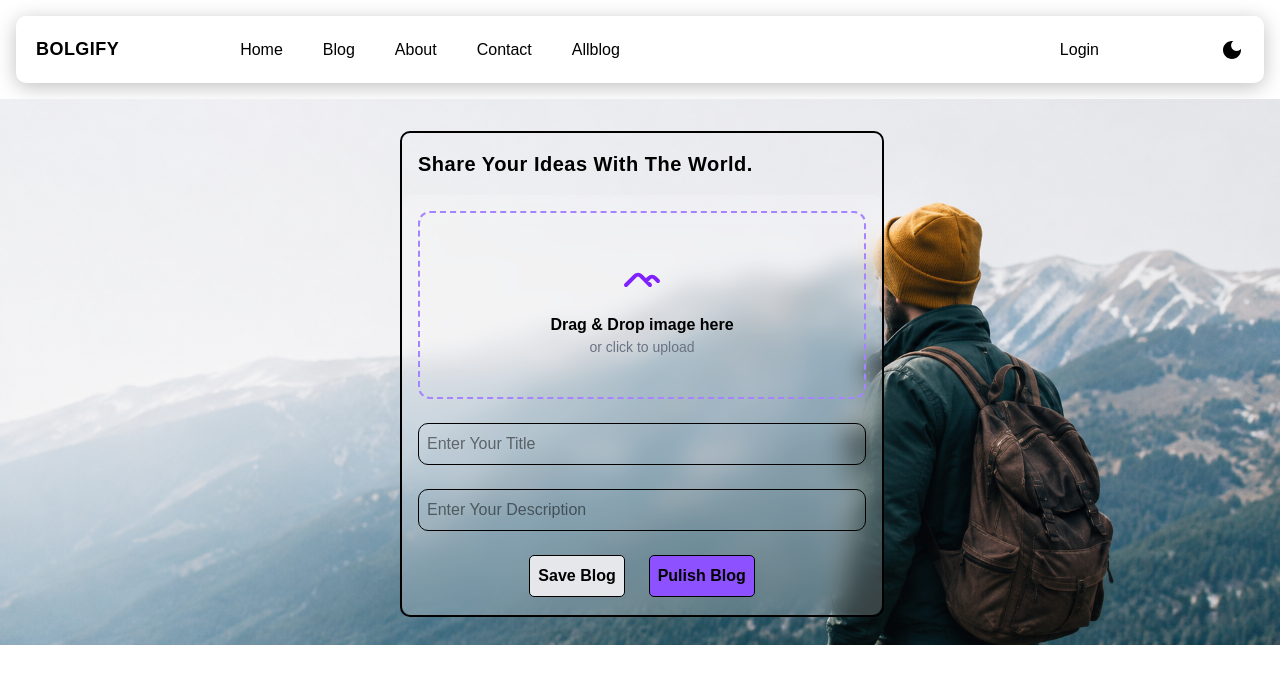
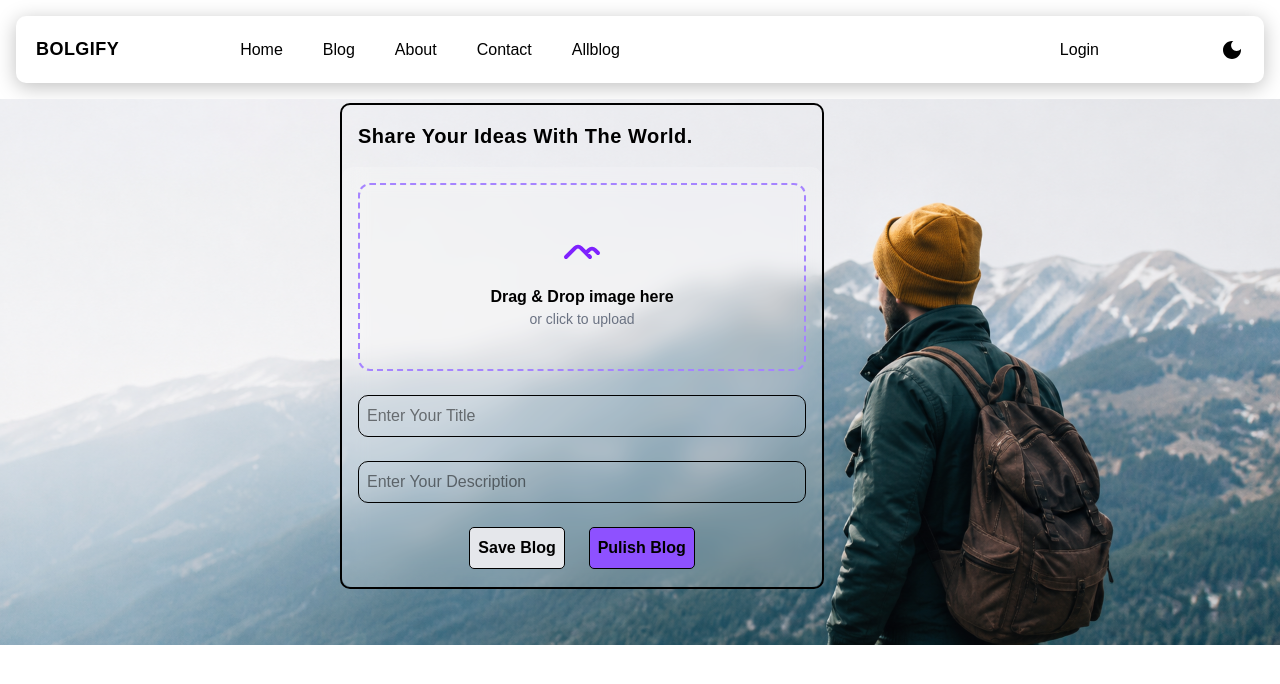
Before and after one commit to rahulrat-hub/blogify, a React app in the folder frontend/: page /blog in a window 1280 px wide. Shown: the top 684 px of the page. Built offline with nearby package versions, Linux system fonts and the light colour scheme; the HTML template or start-up script is replaced by a standard one.

Commit message:
update some height weight

```diff
--- a/frontend/src/pages/Blog.jsx
+++ b/frontend/src/pages/Blog.jsx
@@ -28,7 +28,7 @@ console.log(blogdetail)
     <div className="min-h w-full relative ">
       <img src={bgr} alt="" className="h-[85%] w-full" />
 
-      <div className="absolute top-2 left-100 border-2 rounded-[10px] my-6">
+      <div className="absolute top-1 left-85 border-2 rounded-[10px] ">
         <h1 className="text-[20px] font-bold tracking-wide p-4">
           Share Your Ideas With The World.
         </h1>
```
